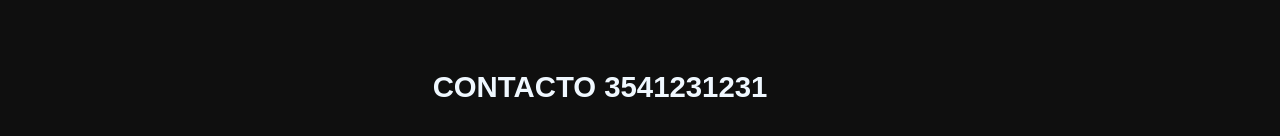
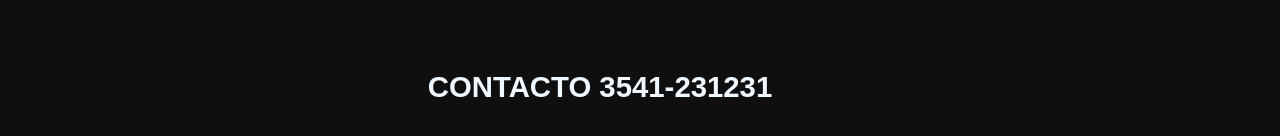
Before and after one commit to lautiromero/conductascaninas, a plain HTML site: page index.html in a window 1280 px wide. Shown: the part 976-1112 px from the top of the page. Drawn offline with Linux system fonts and the light colour scheme.

Commit message:
Update index.html

```diff
--- a/index.html
+++ b/index.html
@@ -37,7 +37,7 @@
 			<div class="title">
 			<div id="contactoeninicio">
                <A name="conta"><h1>
-                contacto 3541231231
+                contacto 3541-231231
                 </h1>
                 </A>
                 </div>
```
